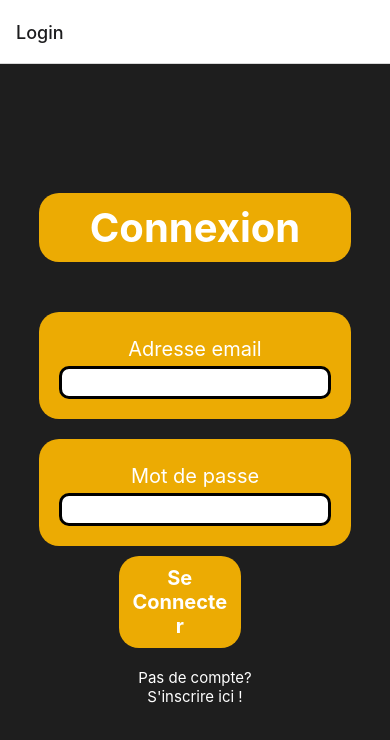
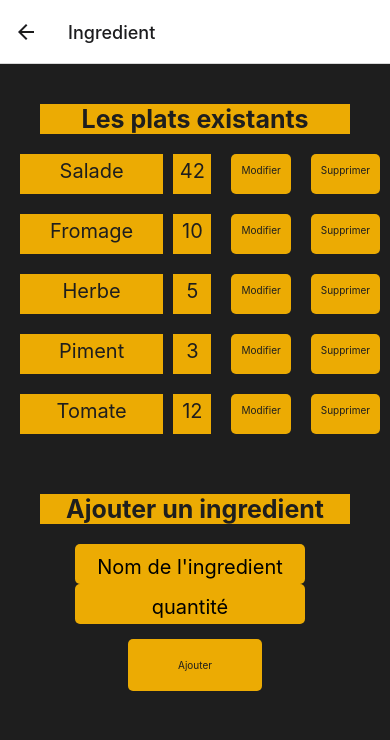
Before and after one commit to williamdourlens/stockApp, a React Native app: screen /Ingredient in a window 390 px wide. Shown: the top 740 px of the page. Built offline with nearby package versions, Linux system fonts and the light colour scheme; no server answers.

Commit message:
ajout du front des pages

```diff
--- a/App.js
+++ b/App.js
@@ -5,6 +5,10 @@ import { createNativeStackNavigator } from '@react-navigation/native-stack';
 import Login from './screens/Login';
 import Home from './screens/Home';
 import Register from './screens/Register';
+import Categories from './screens/Categories';
+import Plats from './screens/Plats';
+import Ingredient from './screens/Ingredient';
+
 
 const Stack = createNativeStackNavigator();
 
@@ -15,6 +19,9 @@ export default function App() {
         <Stack.Screen name="Login" component={Login} />
         <Stack.Screen name="Home" component={Home} />
         <Stack.Screen name="Register" component={Register} />
+        <Stack.Screen name="Categories" component={Categories} />
+        <Stack.Screen name="Plats" component={Plats} />
+        <Stack.Screen name="Ingredient" component={Ingredient} />
       </Stack.Navigator>
     </NavigationContainer>
   );
--- a/components/database.json
+++ b/components/database.json
@@ -11,6 +11,14 @@
       {
         "id_categorie": 3,
         "nom": "Français"
+      },
+      {
+        "id_categorie": 4,
+        "nom": "Italien"
+      },
+      {
+        "id_categorie": 5,
+        "nom": "Chinois"
       }
     ],
     "plats": [
@@ -101,6 +109,20 @@
         "quantite": 5,
         "isAllergenes": false,
         "id_fournisseur": 3
+      },
+      {
+        "id_ingredient": 4,
+        "nom": "Piment",
+        "quantite": 3,
+        "isAllergenes": true,
+        "id_fournisseur": 1
+      },
+      {
+        "id_ingredient": 5,
+        "nom": "Tomate",
+        "quantite": 12,
+        "isAllergenes": false,
+        "id_fournisseur": 2
       }
     ],
     "compositionPlats": [
--- a/package.json
+++ b/package.json
@@ -11,13 +11,15 @@
   "dependencies": {
     "@react-native-async-storage/async-storage": "^1.23.1",
     "@react-native-firebase/firestore": "^18.7.1",
+    "@react-navigation/bottom-tabs": "^6.5.20",
     "@react-navigation/native": "^6.1.9",
     "@react-navigation/native-stack": "^6.9.17",
     "expo": "~49.0.15",
     "expo-status-bar": "~1.6.0",
     "firebase": "^10.7.0",
     "react": "18.2.0",
-    "react-native": "0.72.6"
+    "react-native": "0.72.6",
+    "react-native-web": "^0.19.10"
   },
   "devDependencies": {
     "@babel/core": "^7.20.0"
--- /dev/null
+++ b/screens/Categories.js
@@ -0,0 +1,100 @@
+import React, { useState, useEffect } from 'react';
+import { KeyboardAvoidingView, StyleSheet, Text, TextInput, TouchableOpacity, View } from 'react-native'
+import jsonData from '../components/database.json'
+
+const Categories = () => {
+  const [data, getData] = useState(null);
+
+  useEffect(() => {
+    getData(jsonData['categories']);
+  }, []);
+
+  return (
+    <View style={styles.container}>
+      <Text style={styles.Title}>Les categories existantes</Text>
+      {data ? (
+        data.map((item) => (
+          <View style={styles.div} key={item.id_categorie}>
+            <Text style={styles.namecateg}>{item.nom}</Text>
+
+            <TouchableOpacity style={styles.button}>
+              <Text style={styles.buttonText}>Modifier</Text>
+            </TouchableOpacity>
+
+            <TouchableOpacity style={styles.button}>
+              <Text style={styles.buttonText}>Supprimer</Text>
+            </TouchableOpacity>
+          </View>
+        ))
+      ) : null}
+      <Text style={styles.Title}>Ajouter une nouvelle categorie</Text>
+      <View style={styles.div}>
+        <TextInput
+          style={styles.newcateg}
+          placeholder="Nom de la categorie"
+        />
+        <TouchableOpacity style={styles.button}>
+          <Text style={styles.buttonText}>Ajouter</Text>
+        </TouchableOpacity>
+        </View>
+    </View>
+
+  );
+}
+
+const styles = StyleSheet.create({
+  container: {
+    flex: 1,
+    backgroundColor: '#1E1E1E',
+  },
+  Title: {
+    marginTop: 40,
+    fontSize: 25,
+    fontWeight: 'bold',
+    color: '#1E1E1E',
+    backgroundColor: '#ECAB03',
+    marginHorizontal: 40,
+    textAlign: 'center',
+    marginBottom: 20,
+  },
+  div: {
+    flexDirection: 'row',
+    marginLeft: 20,
+    marginBottom: 20,
+  },
+  namecateg: {
+    color: '#1E1E1E',
+    backgroundColor: '#ECAB03',
+    width: 130,
+    height: 40,
+    fontSize: 20,
+    paddingTop: 5,
+    textAlign: 'center',
+    justifyContent: 'center',
+    marginRight: 10,
+  },
+  button: {
+    backgroundColor: '#ECAB03',
+    paddingVertical: 10,
+    paddingHorizontal: 20,
+    borderRadius: 5,
+    marginHorizontal: 10,
+  },
+  buttonText: {
+    color: '#1E1E1E',
+  },
+  newcateg: {
+    color: 'black',
+    backgroundColor: '#ECAB03',
+    width: 230,
+    height: 40,
+    fontSize: 20,
+    paddingTop: 5,
+    textAlign: 'center',
+    justifyContent: 'center',
+    marginRight: 10,
+    borderRadius: 5,
+  },
+});
+
+export default Categories;
--- a/screens/Home.js
+++ b/screens/Home.js
@@ -1,45 +1,36 @@
-import React, { useEffect, useState } from 'react';
-import { getFirestore, collection, getDocs } from 'firebase/firestore';
-import { StyleSheet, Text, View } from 'react-native';
+import { useNavigation } from '@react-navigation/core'
+import React, { useEffect, useState } from 'react'
+import { KeyboardAvoidingView, StyleSheet, Text, TextInput, TouchableOpacity, View } from 'react-native'
+
+export default function Home({ navigation }) {
+  return (
+    <View style={styles.container}>
+      <Text style={styles.Title}>Bienvenu sur</Text>
+      <Text style={styles.Title}>l'application</Text>
+      <Text style={styles.textt}>de gestion de la societe</Text>
+      <Text style={styles.Name}>FNM</Text>
+
+      <Text style={styles.textt}>Que voulez vous faire?</Text>
 
 
-const db = getFirestore();
-
-export default function Home() {
-  const [RepasData, setRepasData] = useState([]);
-
-  useEffect(() => {
-    async function fetchRepas() {
-      try {
-        const querySnapshot = await getDocs(collection(db, 'Repas'));
-        const repasArray = [];
-
-        querySnapshot.forEach((documentSnapshot) => {
-          repasArray.push({
-            id: documentSnapshot.id,
-            data: documentSnapshot.data(),
-          });
-        });
-
-        setRepasData(repasArray);
-      } catch (error) {
-        console.error('Error fetching repas: ', error);
-      }
-    }
-
-    fetchRepas();
-  }, []);
-
-  return (
-    <View style={styles.container}>
-      <Text>STOCKAGE DES REPAS ACCES RESTREINT</Text>
-      {RepasData.map((Repas) => (
-        <View key={Repas.id}>
-
-          <Text>{`Nom : ${Repas.data.nom}`}</Text>
-          <Text>{`Nombre : ${Repas.data.quantite}`}</Text>
-        </View>
-      ))}
+      <TouchableOpacity
+          onPress={() => navigation.navigate('Categories')}
+          style={[ styles.button]}
+        >
+          <Text style={styles.touch}>Liste des Categories</Text>
+        </TouchableOpacity>
+      <TouchableOpacity
+          onPress={() => navigation.navigate('Plats')}
+          style={[ styles.button]}
+        >
+          <Text style={styles.touch}>Liste des Plats</Text>
+        </TouchableOpacity>
+      <TouchableOpacity
+          onPress={() => navigation.navigate('Ingredient')}
+          style={[ styles.button]}
+        >
+          <Text style={styles.touch}>Liste des Ingredients</Text>
+        </TouchableOpacity>
     </View>
   );
 }
@@ -47,8 +38,35 @@ export default function Home() {
 const styles = StyleSheet.create({
   container: {
     flex: 1,
-    backgroundColor: '#fff',
+    justifyContent: 'center',
     alignItems: 'center',
-    justifyContent: 'center',
+    backgroundColor: '#1E1E1E',
+  },
+  Title: {
+    fontSize: 30,
+    fontWeight: 'bold',
+    color: '#ECAB03',
+  },
+  textt: {
+    fontSize: 20,
+    marginTop: 50,
+    color: '#ECAB03',
+  },
+  Name: {
+    fontSize: 20,
+    fontWeight: 'bold',
+    color: '#ECAB03',
+  },
+  touch: {
+    fontSize: 20,
+    color: 'black',
+  },
+  button: {
+    width: '60%',
+    backgroundColor: '#ECAB03',
+    padding: 15,
+    marginTop: 20,
+    borderRadius: 20,
+    alignItems: 'center',
   },
 });
--- /dev/null
+++ b/screens/Ingredient.js
@@ -0,0 +1,135 @@
+import React, { useState, useEffect } from 'react';
+import { KeyboardAvoidingView, StyleSheet, Text, TextInput, TouchableOpacity, View } from 'react-native'
+import jsonData from '../components/database.json'
+
+const Plats = () => {
+  const [data, getData] = useState(null);
+
+  useEffect(() => {
+    getData(jsonData['ingredients']);
+  }, []);
+
+  return (
+    <View style={styles.container}>
+      <Text style={styles.Title}>Les plats existants</Text>
+      {data ? (
+        data.map((item) => (
+          <View style={styles.div} key={item.id_categorie}>
+            <Text style={styles.nameplat}>{item.nom}</Text>
+            <Text style={styles.infoplat}>{item.quantite}</Text>
+
+
+            <TouchableOpacity style={styles.button}>
+              <Text style={styles.buttonText}>Modifier</Text>
+            </TouchableOpacity>
+
+            <TouchableOpacity style={styles.button}>
+              <Text style={styles.buttonText}>Supprimer</Text>
+            </TouchableOpacity>
+          </View>
+        ))
+      ) : null}
+      <Text style={styles.Title}>Ajouter un ingredient</Text>
+      <View style={styles.div2}>
+        <TextInput
+          style={styles.newcateg}
+          placeholder="Nom de l'ingredient"
+        />
+        <Text></Text>
+        <TextInput
+          style={styles.newcateg}
+          placeholder="quantité"
+        />
+        <TouchableOpacity style={styles.button2}>
+          <Text style={styles.buttonText2}>Ajouter</Text>
+        </TouchableOpacity>
+        </View>
+    </View>
+
+  );
+}
+
+const styles = StyleSheet.create({
+  container: {
+    flex: 1,
+    backgroundColor: '#1E1E1E',
+  },
+  Title: {
+    marginTop: 40,
+    fontSize: 25,
+    fontWeight: 'bold',
+    color: '#1E1E1E',
+    backgroundColor: '#ECAB03',
+    marginHorizontal: 40,
+    textAlign: 'center',
+    marginBottom: 20,
+  },
+  div: {
+    flexDirection: 'row',
+    marginLeft: 20,
+    marginBottom: 20,
+  },
+  div2: {
+    alignItems: 'center',
+    marginBottom: 20,
+  },
+  nameplat: {
+    color: '#1E1E1E',
+    backgroundColor: '#ECAB03',
+    width: 150,
+    height: 40,
+    fontSize: 20,
+    paddingTop: 5,
+    textAlign: 'center',
+    justifyContent: 'center',
+    marginRight: 10,
+  },
+  infoplat: {
+    color: '#1E1E1E',
+    backgroundColor: '#ECAB03',
+    width: 40,
+    height: 40,
+    fontSize: 20,
+    paddingTop: 5,
+    textAlign: 'center',
+    justifyContent: 'center',
+    marginRight: 10,
+  },
+  button: {
+    backgroundColor: '#ECAB03',
+    paddingVertical: 10,
+    paddingHorizontal: 10,
+    borderRadius: 5,
+    marginHorizontal: 10,
+  },
+  buttonText: {
+    color: '#1E1E1E',
+    fontSize:10,
+  },
+  button2: {
+    backgroundColor: '#ECAB03',
+    paddingVertical: 20,
+    paddingHorizontal: 50,
+    borderRadius: 5,
+    marginVertical: 15,
+  },
+  buttonText2: {
+    color: '#1E1E1E',
+    fontSize:10,
+  },
+  newcateg: {
+    color: 'black',
+    backgroundColor: '#ECAB03',
+    width: 230,
+    height: 40,
+    fontSize: 20,
+    paddingTop: 5,
+    textAlign: 'center',
+    justifyContent: 'center',
+    marginRight: 10,
+    borderRadius: 5,
+  },
+
+});
+
+export default Plats;
--- /dev/null
+++ b/screens/Plats.js
@@ -0,0 +1,114 @@
+import React, { useState, useEffect } from 'react';
+import { KeyboardAvoidingView, StyleSheet, Text, TextInput, TouchableOpacity, View } from 'react-native'
+import jsonData from '../components/database.json'
+
+const Plats = () => {
+  const [data, getData] = useState(null);
+
+  useEffect(() => {
+    getData(jsonData['plats']);
+  }, []);
+
+  return (
+    <View style={styles.container}>
+      <Text style={styles.Title}>Les plats existants</Text>
+      {data ? (
+        data.map((item) => (
+          <View style={styles.div} key={item.id_categorie}>
+            <Text style={styles.nameplat}>{item.nom}</Text>
+            <Text style={styles.infoplat}>{item.quantite}</Text>
+            <Text style={styles.infoplat}>{item.prix}</Text>
+
+
+            <TouchableOpacity style={styles.button}>
+              <Text style={styles.buttonText}>Modifier</Text>
+            </TouchableOpacity>
+
+            <TouchableOpacity style={styles.button}>
+              <Text style={styles.buttonText}>Supprimer</Text>
+            </TouchableOpacity>
+          </View>
+        ))
+      ) : null}
+      <Text style={styles.Title}>Ajouter un nouveau plat</Text>
+      <View style={styles.div}>
+        <TextInput
+          style={styles.newcateg}
+          placeholder="Nom du plat"
+        />
+        <TouchableOpacity style={styles.button}>
+          <Text style={styles.buttonText}>Ajouter</Text>
+        </TouchableOpacity>
+        </View>
+    </View>
+
+  );
+}
+
+const styles = StyleSheet.create({
+  container: {
+    flex: 1,
+    backgroundColor: '#1E1E1E',
+  },
+  Title: {
+    marginTop: 40,
+    fontSize: 25,
+    fontWeight: 'bold',
+    color: '#1E1E1E',
+    backgroundColor: '#ECAB03',
+    marginHorizontal: 40,
+    textAlign: 'center',
+    marginBottom: 20,
+  },
+  div: {
+    flexDirection: 'row',
+    marginLeft: 20,
+    marginBottom: 20,
+  },
+  nameplat: {
+    color: '#1E1E1E',
+    backgroundColor: '#ECAB03',
+    width: 150,
+    height: 40,
+    fontSize: 20,
+    paddingTop: 5,
+    textAlign: 'center',
+    justifyContent: 'center',
+    marginRight: 10,
+  },
+  infoplat: {
+    color: '#1E1E1E',
+    backgroundColor: '#ECAB03',
+    width: 40,
+    height: 40,
+    fontSize: 20,
+    paddingTop: 5,
+    textAlign: 'center',
+    justifyContent: 'center',
+    marginRight: 10,
+  },
+  button: {
+    backgroundColor: '#ECAB03',
+    paddingVertical: 10,
+    paddingHorizontal: 20,
+    borderRadius: 5,
+    marginHorizontal: 10,
+  },
+  buttonText: {
+    color: '#1E1E1E',
+  },
+  newcateg: {
+    color: 'black',
+    backgroundColor: '#ECAB03',
+    width: 230,
+    height: 40,
+    fontSize: 20,
+    paddingTop: 5,
+    textAlign: 'center',
+    justifyContent: 'center',
+    marginRight: 10,
+    borderRadius: 5,
+  },
+});
+
+export default Plats;
```
Also changed, not shown: assets/icon.png, 1 other file (tests, documents, lock files or other folders).
